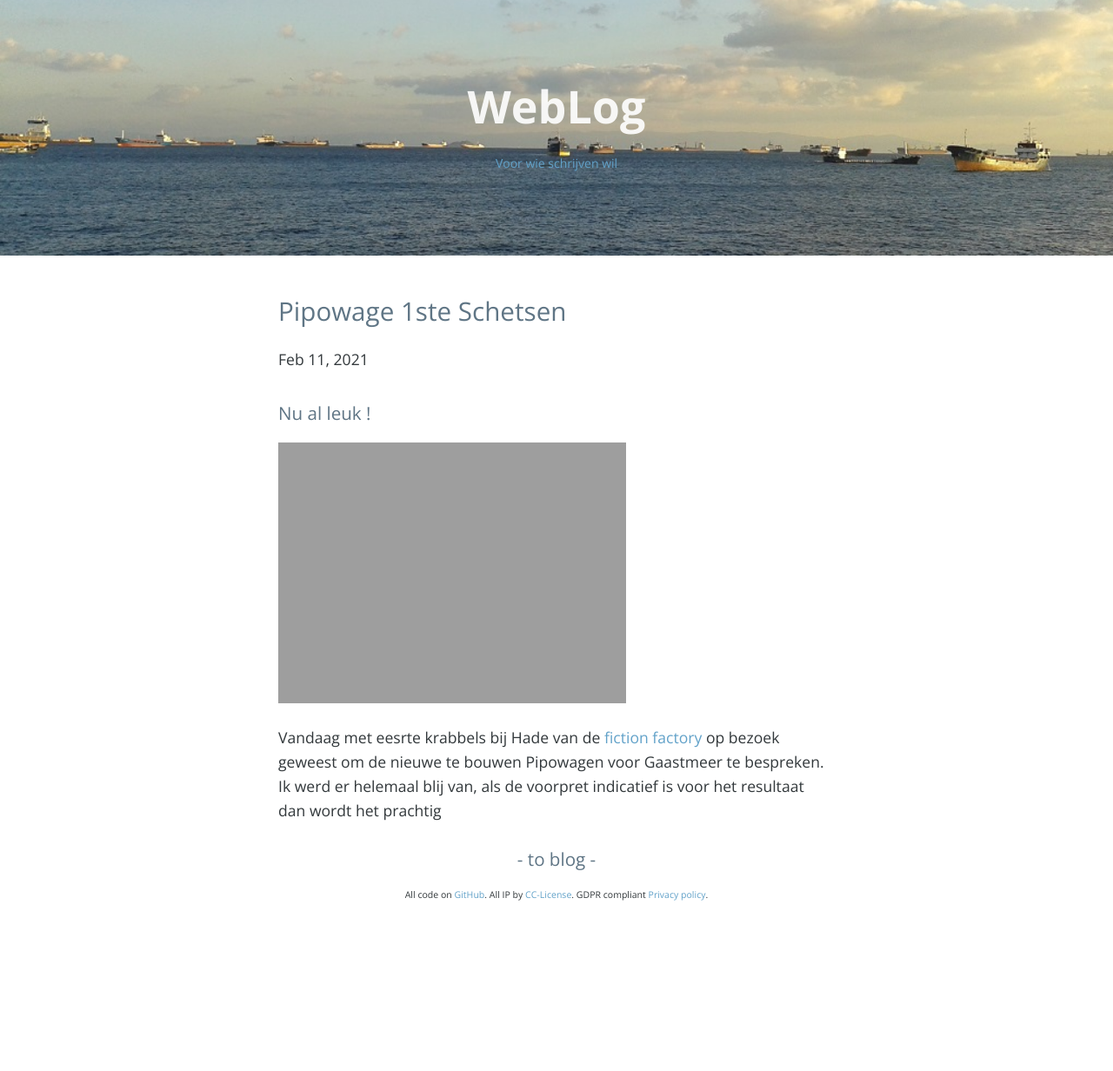
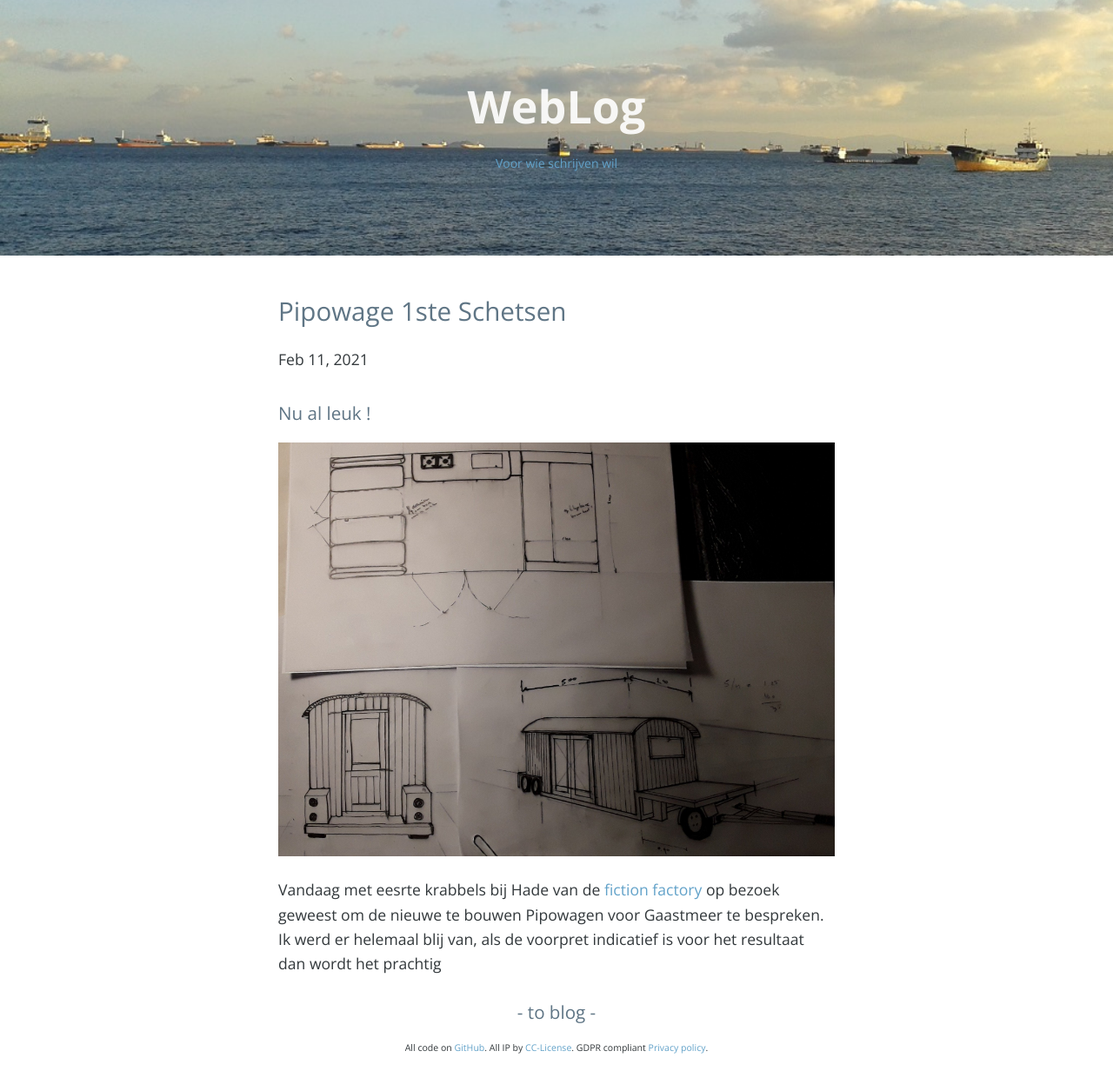
Before and after one commit to fprisse/Weblog, a Jekyll site: the page built from _posts/2021-02-11-pipo_schets.md, in a window 1280 px wide. Shown: the whole page at 87% size. Built offline with Jekyll 4.4.1, drawn with Linux system fonts in a browser that asks for light colours; nearby versions of some CDN libraries; comment, search, counter and statistics services are not loaded; before the commit the page ends 1056 px from its top, so only the background shows below that.

Commit message:
schetsen

```diff
--- a/_posts/2021-02-11-pipo_schets.md
+++ b/_posts/2021-02-11-pipo_schets.md
@@ -7,6 +7,6 @@ categories: Gaastmeer
 
 ### Nu al leuk !
 
-![pipo_koen]({{ site.url }}/assets/post_koen.jpg)
+![pipo_schets]({{ site.url }}/assets/pipo_schets.jpg)
 
 Vandaag met eesrte krabbels bij Hade van de [fiction factory](https://www.fictionfactory.nl/en/who/workshop/) op bezoek geweest om de nieuwe te bouwen Pipowagen voor Gaastmeer te bespreken. Ik werd er helemaal blij van, als de voorpret indicatief is voor het resultaat dan wordt het prachtig
```
